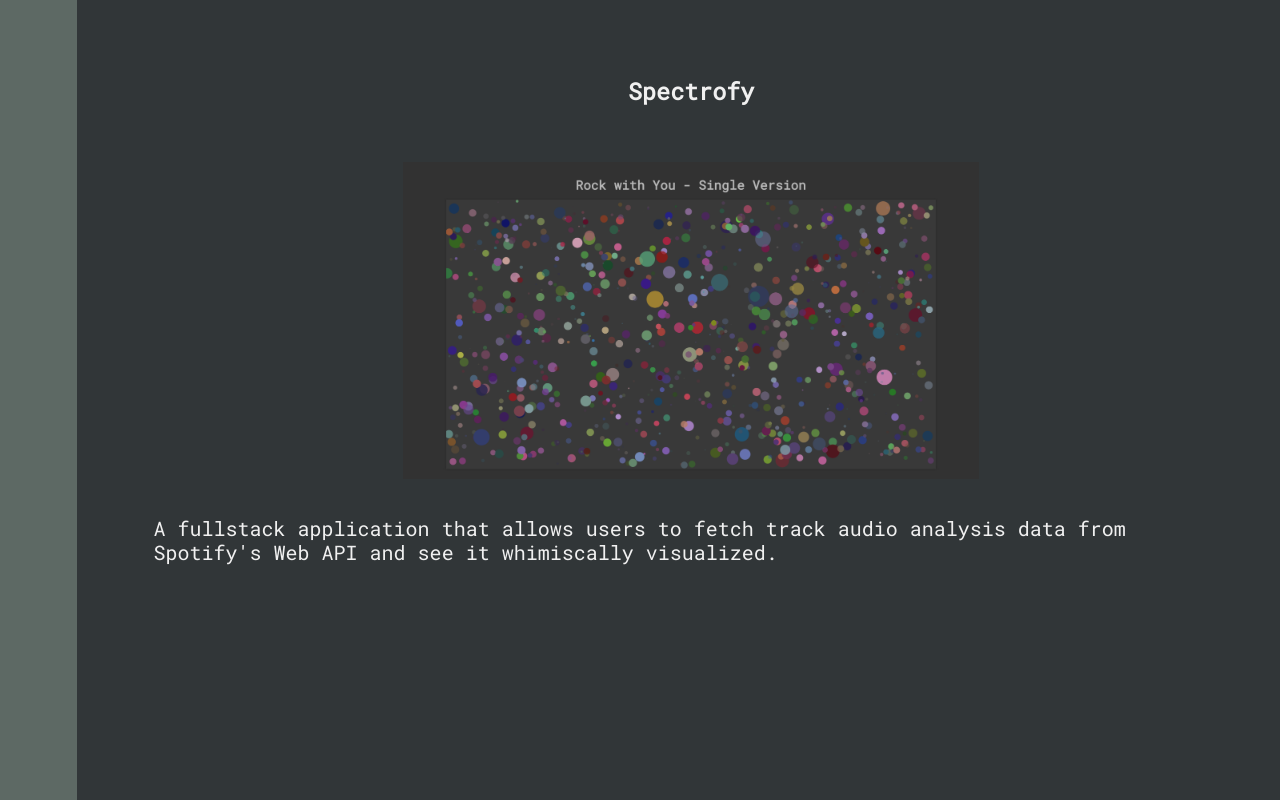
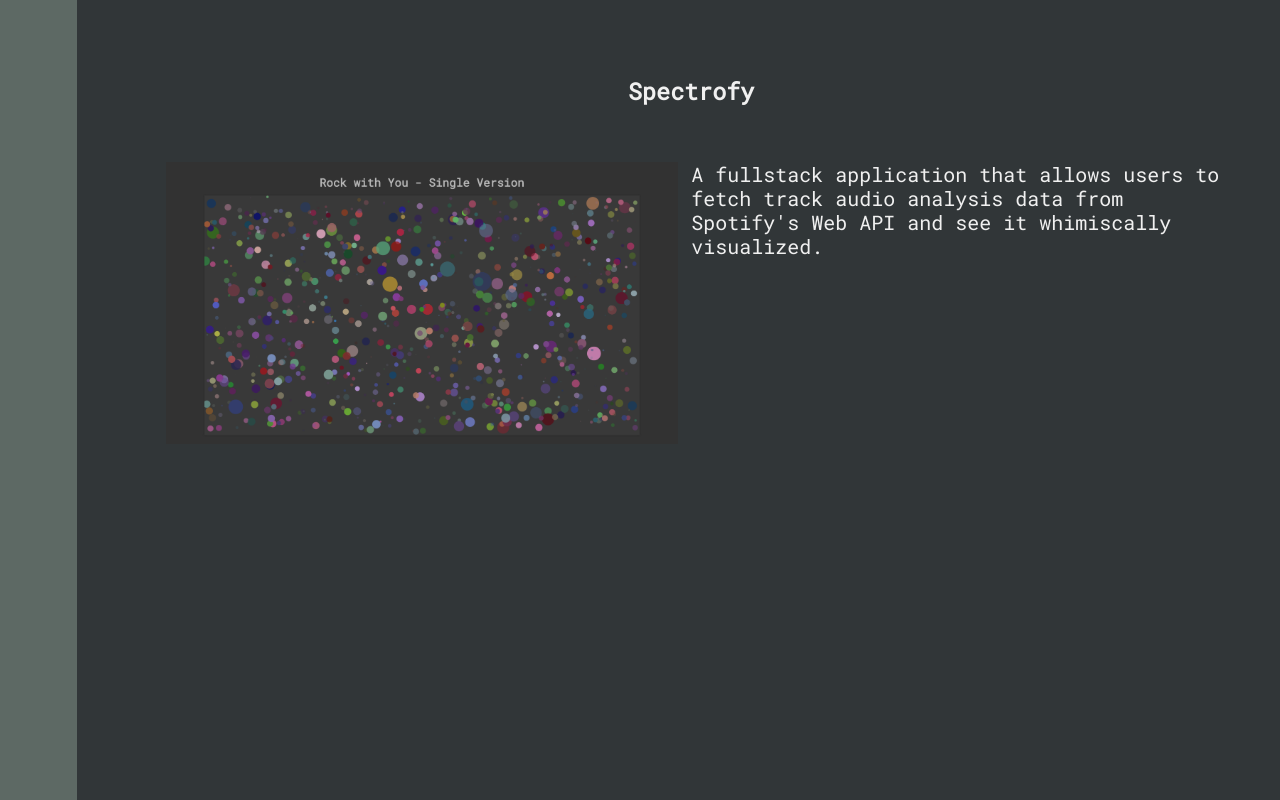
Before and after one commit to tr-stan/react-portfolio, a React (Vite) app: page /projects in a window 1280 px wide. Shown: the part 860-1660 px from the top of the page. Built offline with nearby package versions, Linux system fonts and the light colour scheme.

Commit message:
improved responsive design

```diff
--- a/src/Components/App.js
+++ b/src/Components/App.js
@@ -13,12 +13,10 @@ export default class App extends Component {
     render() {
         return (
             <section className="main" style={this.props.style}>
+				<Title />
                 <div className="primary">
-				<Title />
-				<p>I'm <span data-tip="from tr-istan be-nnett" data-for="top">tr;be</span>,</p>
-                <p>a multicultural full stack software developer, polyglot, and ideator, always ready to learn something new! Currently living in sunny Austin, TX.</p>
+                <p>I'm tr;stan, a multicultural full stack software developer, polyglot, and ideator, always ready to learn something new! Currently living in sunny Austin, TX.</p>
 				<p>My forte is the MERN stack, but I enjoy Python, Vue, and SQL!</p>
-                <ReactTooltip id="top" place="top" />
                 </div>
 				<Projects />
                 <Skills />
--- a/src/Components/Header.js
+++ b/src/Components/Header.js
@@ -40,7 +40,7 @@ export default class Header extends Component {
                         <ModeButton name="mode" mode={altText} action={this.toggleMode} modeImage={modeImage}>
                         </ModeButton>
                         <SocialProfiles mode={this.state.darkMode}/>
-                        <ReactTooltip place="right" type="dark" effect="solid"/>
+                        <ReactTooltip place="right" type="dark" delayShow={500} effect="solid"/>
                     </nav>
                 </section>
                 {this.props.children}
--- a/src/Components/Skills.js
+++ b/src/Components/Skills.js
@@ -12,24 +12,15 @@ const Skills = () => {
 				<h2>Skills</h2>
 			</div>
 			<div id="skills">
-				<div className="skillset">
-					<h3>[...frontend]</h3>
-					<ul>
+					<ul className="skillset">
 					{frontend}
 					</ul>
-				</div>
-				<div className="skillset">
-					<h3>[...backend]</h3>
-					<ul>
+					<ul className="skillset">
 					{ backend }
 					</ul>
-				</div>
-				<div className="skillset">
-					<h3>[...rest]</h3>
-					<ul>
+					<ul className="skillset">
 					{ misc }
 					</ul>
-				</div>
 			</div>
 		</section>
 	)
--- a/src/Components/Zen.js
+++ b/src/Components/Zen.js
@@ -18,15 +18,17 @@ export default class Zen extends Component {
 	}
 
 	render() {
-		let notes = "This quote was pulled from Github's 'Zen' API, which can be found at api.github.com/zen"
+		let notes = "This quote was converted from a readable stream from Github's 'Zen' API, which can be found at api.github.com/zen :)"
 		let styles = {
-			margin: '20px',
-			padding: '10px 5px',
+			verticalAlign: 'super',
+			fontSize: '8px',
+			margin: '0 2px',
+			padding: '1px 3px',
 			borderRadius: '50%',
-			border: '1px solid rgb(240, 240, 240)',
+			border: '1px solid rgb(240, 240, 240)'
 		}
 		return (
-			<div id="zen"><p>"{this.state.zenSaying || "Design for failure."}" - GitHub</p><span data-tip={notes} style={styles} >º¡º</span></div>
+			<div id="zen"><p>"{this.state.zenSaying || "Design for failure."}" <span data-tip={notes} style={styles}>!</span></p><p>- GitHub</p></div>
 		)
 	}
 }
--- a/src/index.css
+++ b/src/index.css
@@ -1,8 +1,6 @@
 @import url('https://fonts.googleapis.com/css?family=Roboto+Mono');
 
-html {
-    scroll-behavior: smooth;
-}
+
 
 body {
     margin: 0 auto;
@@ -35,42 +33,11 @@ p {
 }
 
 h2 {
-	padding: 10vh 2vw;
+    padding: 10vh 2vw;
 }
 
 span:hover {
     cursor: pointer;
-}
-
-.primary {
-    display: flex;
-    flex-direction: column;
-    justify-content: space-evenly;
-    min-height: 100vh;
-}
-
-.section-heading {
-    height: 100vh;
-    display: flex;
-    justify-content: center;
-    align-items: center;
-    color: rgb(93, 105, 100);
-    text-shadow: -2px 0 rgb(240, 240, 240);
-}
-
-.section-heading h2 {
-    font-size: 1.8rem;
-}
-
-.project {
-	min-height: 100vh;
-    padding-top: 10vh;
-    padding-bottom: 10vh;
-}
-
-.project img {
-	padding-top: 4vh;
-	padding-bottom: 4vh;
 }
 
 .nav-img {
@@ -95,6 +62,15 @@ span:hover {
     color: rgb(203, 133, 137);
 }
 
+.dark {
+    background-color: rgb(49, 54, 56);
+    color: rgb(240, 240, 240);
+}
+
+.dark .link {
+    color: rgb(153, 178, 221);
+}
+
 .mode {
     min-width: 20px;
     max-width: 40px;
@@ -114,6 +90,39 @@ span:hover {
     outline: 0;
 }
 
+.primary {
+    display: flex;
+    flex-direction: column;
+    justify-content: space-evenly;
+    min-height: 100vh;
+}
+
+.section-heading {
+    height: 100vh;
+    display: flex;
+    justify-content: center;
+    align-items: center;
+    color: rgb(93, 105, 100);
+    text-shadow: -2px 0 rgb(240, 240, 240);
+    scroll-snap-align: start;
+}
+
+.section-heading h2 {
+    font-size: 1.8rem;
+}
+
+.project {
+    min-height: 100vh;
+    padding-top: 10vh;
+    padding-bottom: 10vh;
+    scroll-snap-align: start;
+}
+
+.project img {
+    padding-top: 4vh;
+    padding-bottom: 4vh;
+}
+
 .title-fade-out {
     opacity: 0;
     animation-name: fade-out;
@@ -127,37 +136,28 @@ span:hover {
 }
 
 #title {
-    min-height: 45vmin;
-    font-size: 6vmin;
-    padding: 1vh 1vw;
+    min-height: 100vh;
+    font-size: 10vmin;
     display: flex;
+    vertical-align: center;
     justify-content: center;
     align-content: center;
+    align-items:  center;
 }
 
 .skillset {
     display: inline-block;
     width: 200px;
-}
-
-.skillset ul {
     list-style-type: none;
+    margin: 0 auto;
+    padding: 20px;
 }
 
 #skills {
-	display: flex;
-	flex-wrap: wrap;
-	justify-content: space-around;
+    display: flex;
+    flex-wrap: wrap;
+    justify-content: space-around;
     min-height: 100vh;
-}
-
-.dark {
-    background-color: rgb(49, 54, 56);
-    color: rgb(240, 240, 240);
-}
-
-.dark .link {
-    color: rgb(153, 178, 221);
 }
 
 #app {
@@ -180,6 +180,8 @@ span:hover {
     grid-column-start: 2;
     grid-column-end: 4;
     justify-self: end;
+    scroll-snap-type: proximity;
+    scroll-snap-type: y proximity;
 }
 
 #logo {
@@ -198,8 +200,21 @@ span:hover {
 #zen {
     height: 100vh;
     display: flex;
+    flex-direction: column;
     justify-content: center;
     align-items: center;
+}
+#zen p {
+    font-size: 6vmin;
+    padding: 10px;
+}
+
+#skills-section {
+    scroll-snap-type: y mandatory;
+}
+
+#projects-section {
+    scroll-snap-type: y mandatory;
 }
 
 @media screen and (min-width: 600px) {
@@ -207,10 +222,24 @@ span:hover {
         max-width: 82vw;
     }
 
-    .project img {
+    .project div {
+        display: grid;
+        grid-template-columns: 50% 50%;
+    }
+
+    .project div img {
         padding-top: 4vh;
         padding-bottom: 4vh;
-        max-width: 45vw;
+        max-width: 40vw;
+        grid-column-start: 1;
+    }
+
+    .project div p {
+        padding-top: 4vh;
+        padding-bottom: 4vh;
+        grid-column-start: 2;
+        display: flex;
+        justify-content: center;
     }
 
     .section-heading h2 {
```
Also changed, not shown: 6 other files (tests, documents, lock files or other folders).
